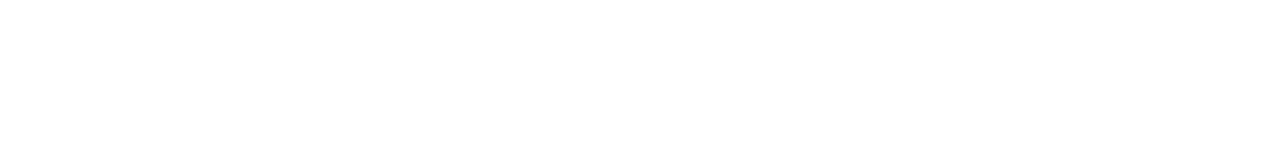
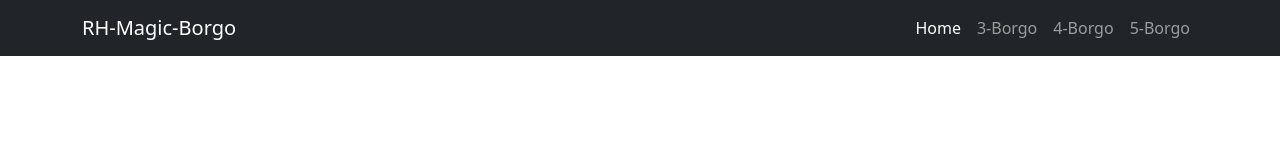
Before and after one commit to Rafat-Web-Developer/magic-borgo, a plain HTML site: page index.html in a window 1280 px wide. Drawn offline with nearby package versions, Linux system fonts and the light colour scheme.

Commit message:
Add navber

```diff
--- a/index.html
+++ b/index.html
@@ -11,6 +11,33 @@
 </head>
 <body>
 
+    <header>
+        <nav class="navbar navbar-expand-lg navbar-dark bg-dark">
+            <div class="container container-fluid">
+              <a class="navbar-brand" href="#">RH-Magic-Borgo</a>
+              <button class="navbar-toggler" type="button" data-bs-toggle="collapse" data-bs-target="#navbarNav" aria-controls="navbarNav" aria-expanded="false" aria-label="Toggle navigation">
+                <span class="navbar-toggler-icon"></span>
+              </button>
+              <div class="collapse navbar-collapse" id="navbarNav">
+                <ul class="navbar-nav ms-auto">
+                  <li class="nav-item">
+                    <a class="nav-link active" aria-current="page" href="#">Home</a>
+                  </li>
+                  <li class="nav-item">
+                    <a class="nav-link" href="#">3-Borgo</a>
+                  </li>
+                  <li class="nav-item">
+                    <a class="nav-link" href="#">4-Borgo</a>
+                  </li>
+                  <li class="nav-item">
+                    <a class="nav-link" href="#">5-Borgo</a>
+                  </li>
+                </ul>
+              </div>
+            </div>
+        </nav>
+    </header>
+
     <!-- Bootstrap JS Link -->
     <script src="https://cdn.jsdelivr.net/npm/bootstrap@5.1.3/dist/js/bootstrap.bundle.min.js" integrity="sha384-ka7Sk0Gln4gmtz2MlQnikT1wXgYsOg+OMhuP+IlRH9sENBO0LRn5q+8nbTov4+1p" crossorigin="anonymous"></script>
 </body>
```
